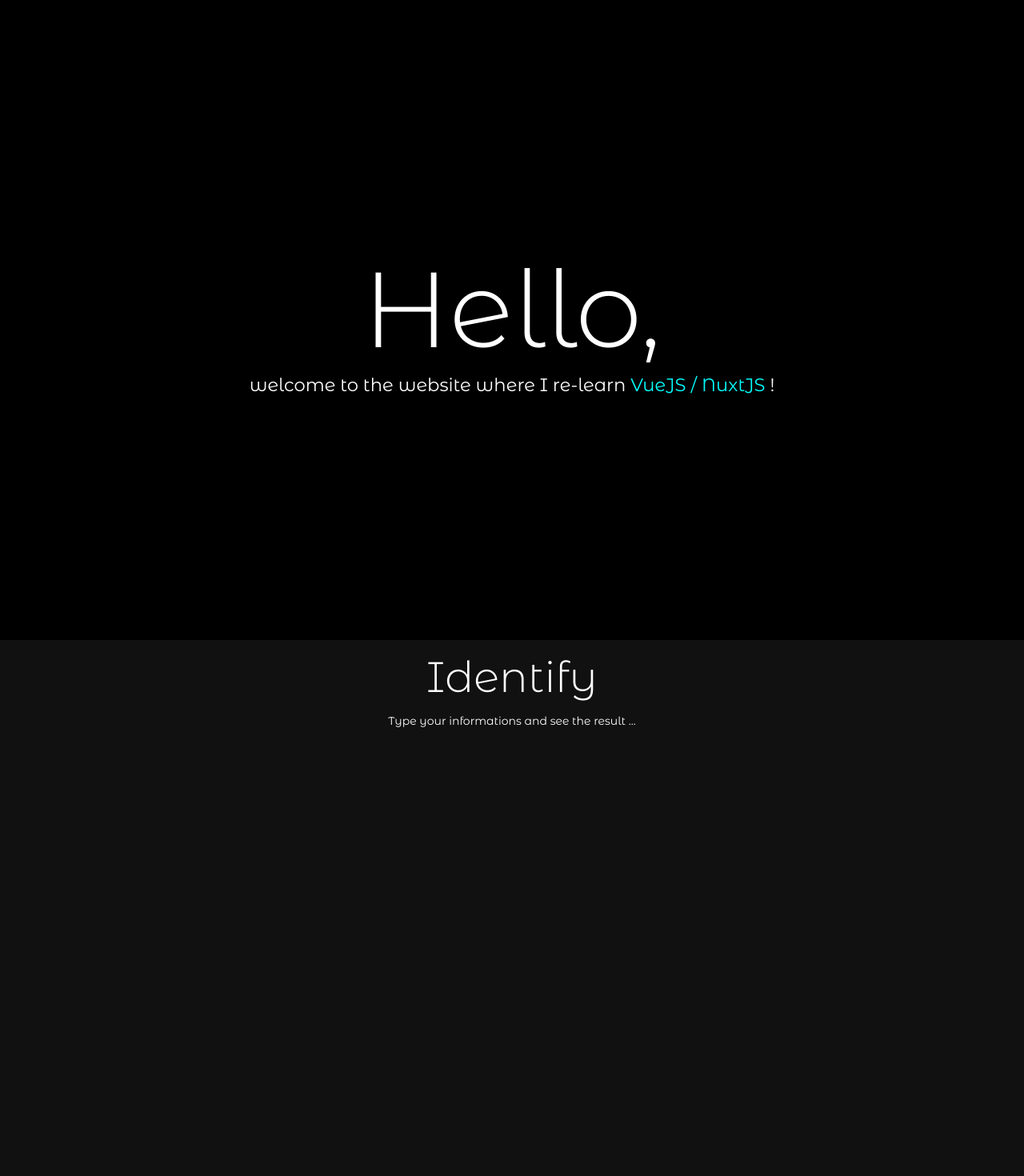
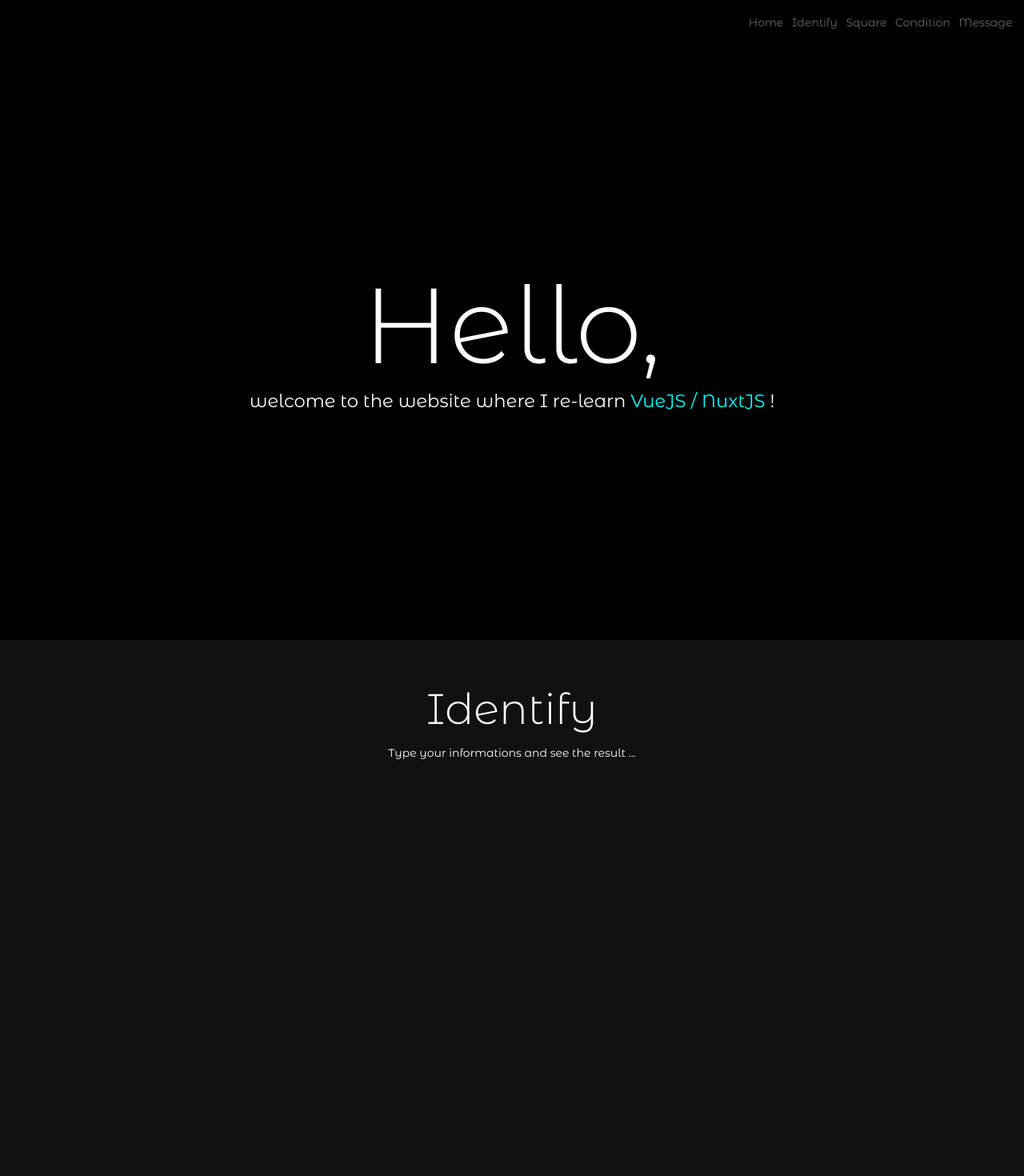
Before and after one commit to marcillyLuc/reBoot, a Nuxt app: page / in a window 1280 px wide. Shown: the top 1470 px of the page at 80% size. Built offline with nearby package versions, Linux system fonts and the light colour scheme.

Commit message:
Create navigation bar

```diff
--- a/assets/default.scss
+++ b/assets/default.scss
@@ -90,6 +90,7 @@ main {
   flex-direction: column;
   align-items: center;
   background: #111;
+  padding-top: 40px;
 }
 .aqua {
   color: aqua;
--- a/components/Condition.vue
+++ b/components/Condition.vue
@@ -1,6 +1,6 @@
 <template>
   <div class="frame">
-    <main>
+    <main id="Condition">
       <h3>Condition</h3>
       <p>Find the right answer to the question bellow ...</p>
     </main>
--- a/components/Home.vue
+++ b/components/Home.vue
@@ -1,6 +1,6 @@
 <template>
   <div class="frame">
-    <main>
+    <main id="Home">
       <h1>Hello,</h1>
       <h2>
         welcome to the website where I re-learn
--- a/components/Identify.vue
+++ b/components/Identify.vue
@@ -1,6 +1,6 @@
 <template>
   <div class="frame">
-    <main>
+    <main id="Identify">
       <h3>Identify</h3>
       <p>Type your informations and see the result ...</p>
     </main>
--- a/components/Message.vue
+++ b/components/Message.vue
@@ -1,6 +1,6 @@
 <template>
   <div class="frame">
-    <main>
+    <main id="Message">
       <h3>Message</h3>
       <p>Type a message and click the button ...</p>
     </main>
--- a/components/Nav.vue
+++ b/components/Nav.vue
@@ -1,9 +1,34 @@
 <template>
-  <div class="frame"></div>
+  <div class="frame">
+    <nav>
+      <a href="#Home">Home</a>
+      <a href="#Identify">Identify</a>
+      <a href="#Square">Square</a>
+      <a href="#Condition">Condition</a>
+      <a href="#Message">Message</a>
+    </nav>
+  </div>
 </template>
 
 <script>
 export default {};
 </script>
 
-<style scoped></style>
+<style lang="scss" scoped>
+nav {
+  position: fixed;
+  right: 0;
+  display: flex;
+  justify-content: flex-end;
+  align-items: center;
+  padding: 14pt 7pt;
+}
+a {
+  margin: 0 4pt;
+  opacity: 0.4;
+  transition: opacity 140ms ease-in-out;
+  &:hover {
+    opacity: 1;
+  }
+}
+</style>
--- a/components/Square.vue
+++ b/components/Square.vue
@@ -1,6 +1,6 @@
 <template>
   <div class="frame">
-    <main>
+    <main id="Square">
       <h3>Square</h3>
       <p>Modify the square bellow ...</p>
     </main>
```
